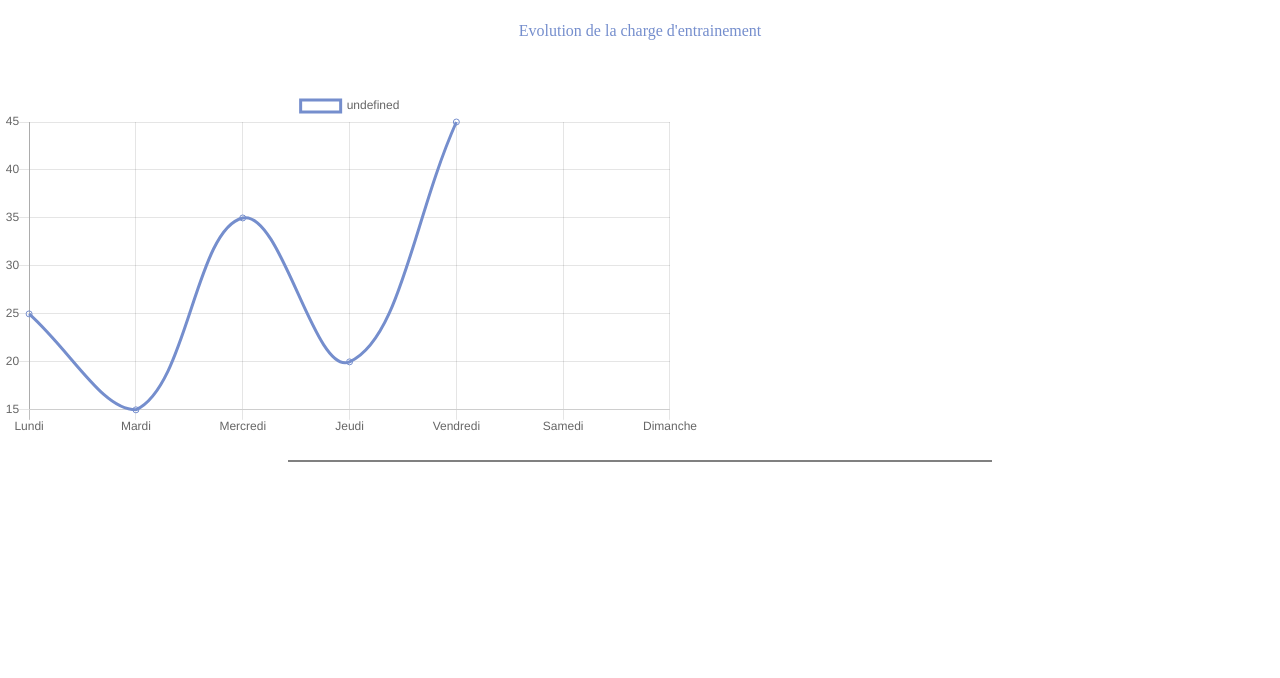
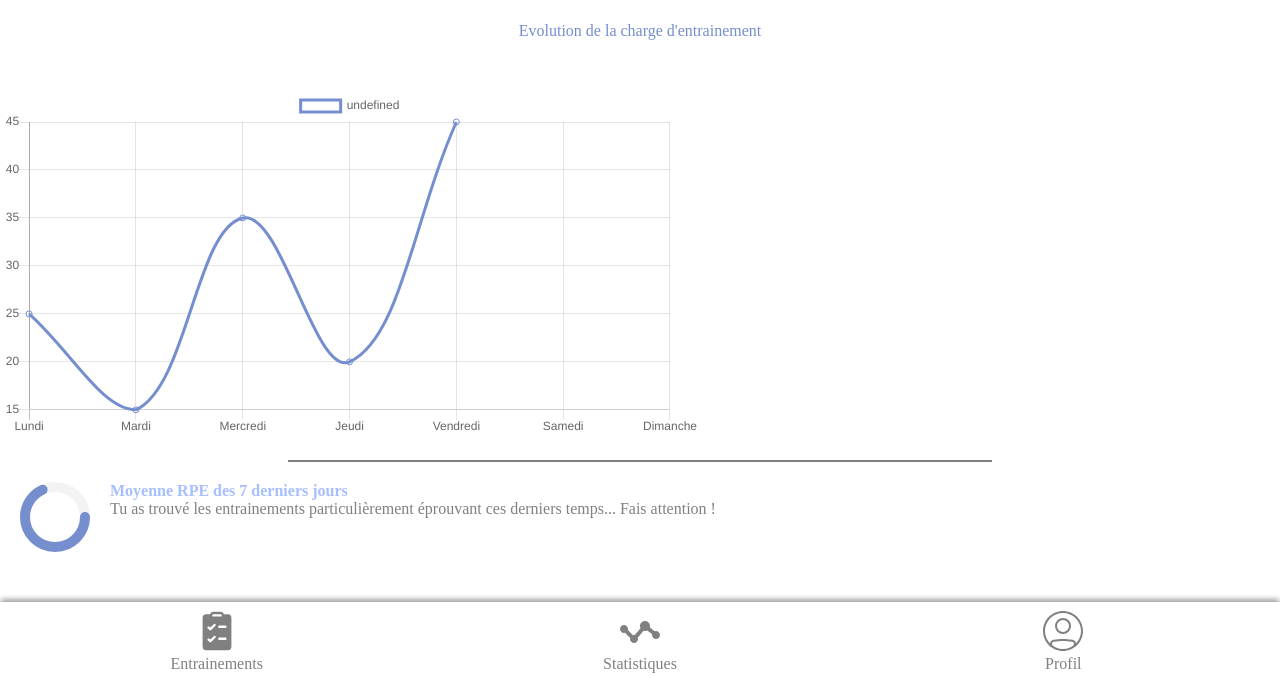
Before and after one commit to KevinArmache/sporty, a plain HTML site: page pages/stats-training.html in a window 1280 px wide. Shown: the part 303-981 px from the top of the page. Before the commit the page ends 800 px from the top, so only its background shows below. Drawn offline with nearby package versions, Linux system fonts and the light colour scheme.

Commit message:
add: finish section stat

```diff
--- a/css/style.css
+++ b/css/style.css
@@ -261,3 +261,74 @@ label {
   margin-top: 20px;
   /* border: solid 2px black; */
 }
+
+/* progress bar */
+
+/* .box:hover
+{
+ transform:scale(1.2);
+} */
+.box .percent {
+  width: 110px;
+  height: 110px;
+  position: relative;
+}
+.box .percent svg {
+  width: 90px;
+  height: 90px;
+  position: relative;
+}
+.box .percent svg circle {
+  width: 150px;
+  height: 150px;
+  fill: none;
+  stroke-width: 10;
+  stroke: #000;
+  transform: translate(5px, 5px);
+  stroke-dasharray: 440;
+  stroke-dashoffset: 440;
+  stroke-linecap: round;
+}
+.box .percent svg circle:nth-child(1) {
+  stroke-dashoffset: 0;
+  stroke: #f3f3f3;
+}
+.box .percent svg circle:nth-child(2) {
+  stroke-dashoffset: calc(440 - (440 * 35) / 120);
+  stroke: #758ecd;
+}
+.box .percent .num {
+  top: 0;
+  left: 0;
+  width: 100%;
+  height: 100%;
+  display: flex;
+  justify-content: center;
+  align-items: center;
+  position: absolute;
+  color: #111;
+}
+.box .percent .num h2 {
+  font-size: 48px;
+}
+.box .percent .num h2 span {
+  font-size: 24px;
+}
+.box .text {
+  padding: 10px 0 0;
+  color: #999;
+  font-weight: 700;
+  letter-spacing: 1px;
+}
+
+/* progress bar */
+.container-progress-bar {
+  display: flex;
+}
+.container-progress-bar-text {
+  margin-top: 20px;
+}
+
+.progress-bar-text-title {
+  color: #a7beff;
+}
--- a/pages/stats-training.html
+++ b/pages/stats-training.html
@@ -49,6 +49,83 @@
         <canvas id="myChart" style="width: 100%; max-width: 700px"></canvas>
       </div>
       <div class="only-line2 container-line"></div>
+
+      <div class="container-progress-bar">
+        <div class="box">
+          <div class="percent">
+            <svg>
+              <circle cx="50" cy="50" r="30"></circle>
+              <circle cx="50" cy="50" r="30"></circle>
+            </svg>
+          </div>
+        </div>
+        <div class="container-progress-bar-text">
+          <h4 class="progress-bar-text-title">
+            Moyenne RPE des 7 derniers jours
+          </h4>
+          <p style="color: gray">
+            Tu as trouvé les entrainements particulièrement éprouvant ces
+            derniers temps... Fais attention !
+          </p>
+        </div>
+      </div>
+      <nav class="container-main">
+        <div class="main-section">
+          <a href="../index.html"
+            ><svg
+              xmlns="http://www.w3.org/2000/svg"
+              width="3em"
+              height="3em"
+              preserveAspectRatio="xMidYMid meet"
+              viewBox="0 0 20 20"
+            >
+              <path
+                fill="gray"
+                d="M8.5 2a1.5 1.5 0 0 0-1.415 1H5.5A1.5 1.5 0 0 0 4 4.5v12A1.5 1.5 0 0 0 5.5 18h9a1.5 1.5 0 0 0 1.5-1.5v-12A1.5 1.5 0 0 0 14.5 3h-1.585A1.5 1.5 0 0 0 11.5 2h-3ZM8 3.5a.5.5 0 0 1 .5-.5h3a.5.5 0 0 1 0 1h-3a.5.5 0 0 1-.5-.5Zm1.354 4.354l-1.75 1.75a.5.5 0 0 1-.691.015l-.75-.685a.5.5 0 1 1 .674-.738l.397.362l1.412-1.412a.5.5 0 1 1 .708.708Zm0 4.292a.5.5 0 0 1 0 .708l-1.75 1.75a.5.5 0 0 1-.691.015l-.75-.685a.5.5 0 0 1 .674-.738l.397.363l1.412-1.413a.5.5 0 0 1 .708 0ZM11 12.75h2.5a.5.5 0 0 1 0 1H11a.5.5 0 0 1 0-1Zm-.5-4.5a.5.5 0 0 1 .5-.5h2.5a.5.5 0 0 1 0 1H11a.5.5 0 0 1-.5-.5Z"
+              />
+            </svg>
+            <span>Entrainements</span>
+          </a>
+        </div>
+        <div class="main-section">
+          <a href="../pages/stats-training.html"
+            ><svg
+              xmlns="http://www.w3.org/2000/svg"
+              width="3em"
+              height="3em"
+              preserveAspectRatio="xMidYMid meet"
+              viewBox="0 0 24 24"
+            >
+              <path
+                fill="gray"
+                d="M20 12a2 2 0 0 0-.703.133l-2.398-1.963c.059-.214.101-.436.101-.67C17 8.114 15.886 7 14.5 7S12 8.114 12 9.5c0 .396.1.765.262 1.097l-2.909 3.438A2.06 2.06 0 0 0 9 14c-.179 0-.348.03-.512.074l-2.563-2.563C5.97 11.348 6 11.179 6 11c0-1.108-.892-2-2-2s-2 .892-2 2s.892 2 2 2c.179 0 .348-.03.512-.074l2.563 2.563A1.906 1.906 0 0 0 7 16c0 1.108.892 2 2 2s2-.892 2-2c0-.237-.048-.46-.123-.671l2.913-3.442c.227.066.462.113.71.113a2.48 2.48 0 0 0 1.133-.281l2.399 1.963A2.077 2.077 0 0 0 18 14c0 1.108.892 2 2 2s2-.892 2-2s-.892-2-2-2z"
+              />
+            </svg>
+            <span>Statistiques</span>
+          </a>
+        </div>
+        <div class="main-section">
+          <a href="#"
+            ><svg
+              xmlns="http://www.w3.org/2000/svg"
+              width="3em"
+              height="3em"
+              preserveAspectRatio="xMidYMid meet"
+              viewBox="0 0 48 48"
+            >
+              <g fill="gray" fill-rule="evenodd" clip-rule="evenodd">
+                <path
+                  d="M14.809 34.714c6.845-1 11.558-.914 18.412.035A2.077 2.077 0 0 1 35 36.818c0 .48-.165.946-.463 1.31A61.165 61.165 0 0 1 32.941 40h2.641c.166-.198.333-.4.502-.605A4.071 4.071 0 0 0 37 36.819c0-2.025-1.478-3.77-3.505-4.05c-7.016-.971-11.92-1.064-18.975-.033c-2.048.299-3.52 2.071-3.52 4.11c0 .905.295 1.8.854 2.525c.165.214.328.424.49.63h2.577a57.88 57.88 0 0 1-1.482-1.85A2.144 2.144 0 0 1 13 36.845c0-1.077.774-1.98 1.809-2.131ZM24 25a6 6 0 1 0 0-12a6 6 0 0 0 0 12Zm0 2a8 8 0 1 0 0-16a8 8 0 0 0 0 16Z"
+                />
+                <path
+                  d="M24 42c9.941 0 18-8.059 18-18S33.941 6 24 6S6 14.059 6 24s8.059 18 18 18Zm0 2c11.046 0 20-8.954 20-20S35.046 4 24 4S4 12.954 4 24s8.954 20 20 20Z"
+                />
+              </g>
+            </svg>
+            <span>Profil</span>
+          </a>
+        </div>
+      </nav>
     </div>
 
     <script src="../js/chart.js"></script>
```
